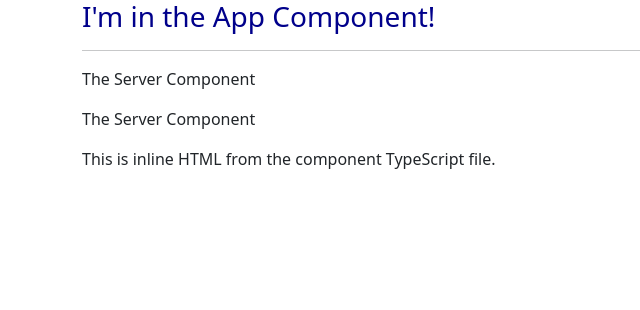
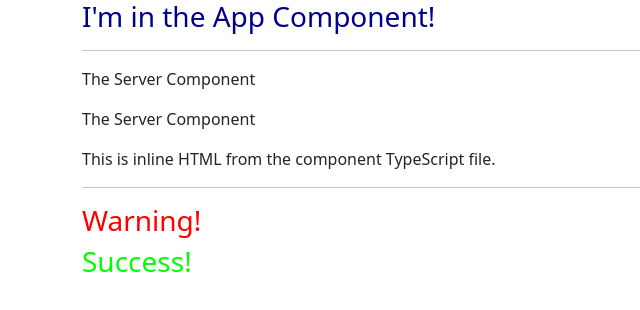
Before and after one commit to jmasone15/angular-practice, an Angular app in the folder practice/: page / in a window 1280 px wide. Shown: the top 310 px of the page, without its empty margins (0-640 px from the left). Built offline with nearby package versions, Linux system fonts and the light colour scheme.

Commit message:
Added components for assignment one.

```diff
--- a/practice/src/app/app.component.html
+++ b/practice/src/app/app.component.html
@@ -6,6 +6,9 @@
       <app-servers></app-servers>
 <!--      <div app-servers></div>-->
 <!--      <div class="app-servers"></div>-->
+      <hr>
+      <app-warning-alert></app-warning-alert>
+      <app-success-alert></app-success-alert>
     </div>
   </div>
 </div>
--- /dev/null
+++ b/practice/src/app/successAlert/successAlert.component.html
@@ -0,0 +1 @@
+<h3>Success!</h3>
--- /dev/null
+++ b/practice/src/app/successAlert/successAlert.component.ts
@@ -0,0 +1,12 @@
+import { Component } from "@angular/core"
+
+@Component({
+  selector: "app-success-alert",
+  templateUrl: "./successAlert.component.html",
+  styles: [`
+    h3 {
+      color: #00FF00
+    }
+  `]
+})
+export class SuccessAlertComponent {}
--- /dev/null
+++ b/practice/src/app/warningAlert/warningAlert.component.css
@@ -0,0 +1,3 @@
+h3 {
+  color: red;
+}
--- /dev/null
+++ b/practice/src/app/warningAlert/warningAlert.component.html
@@ -0,0 +1 @@
+<h3>Warning!</h3>
```
Also changed, not shown: practice/src/app/app.module.ts (+6 -2 lines), practice/src/app/warningAlert/warningAlert.component.ts (added, +8 -0 lines), 1 other file (tests, documents, lock files or other folders).
